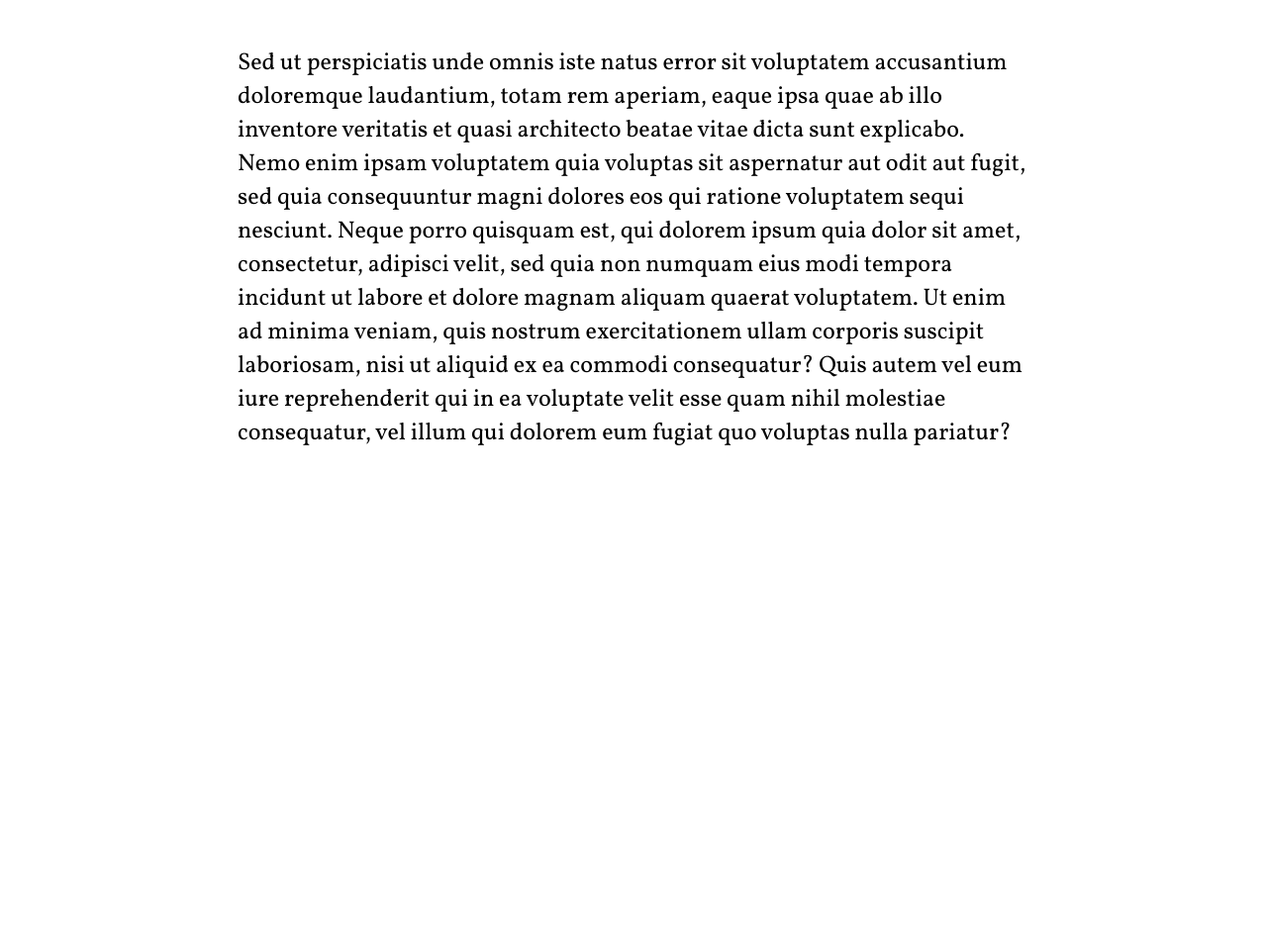
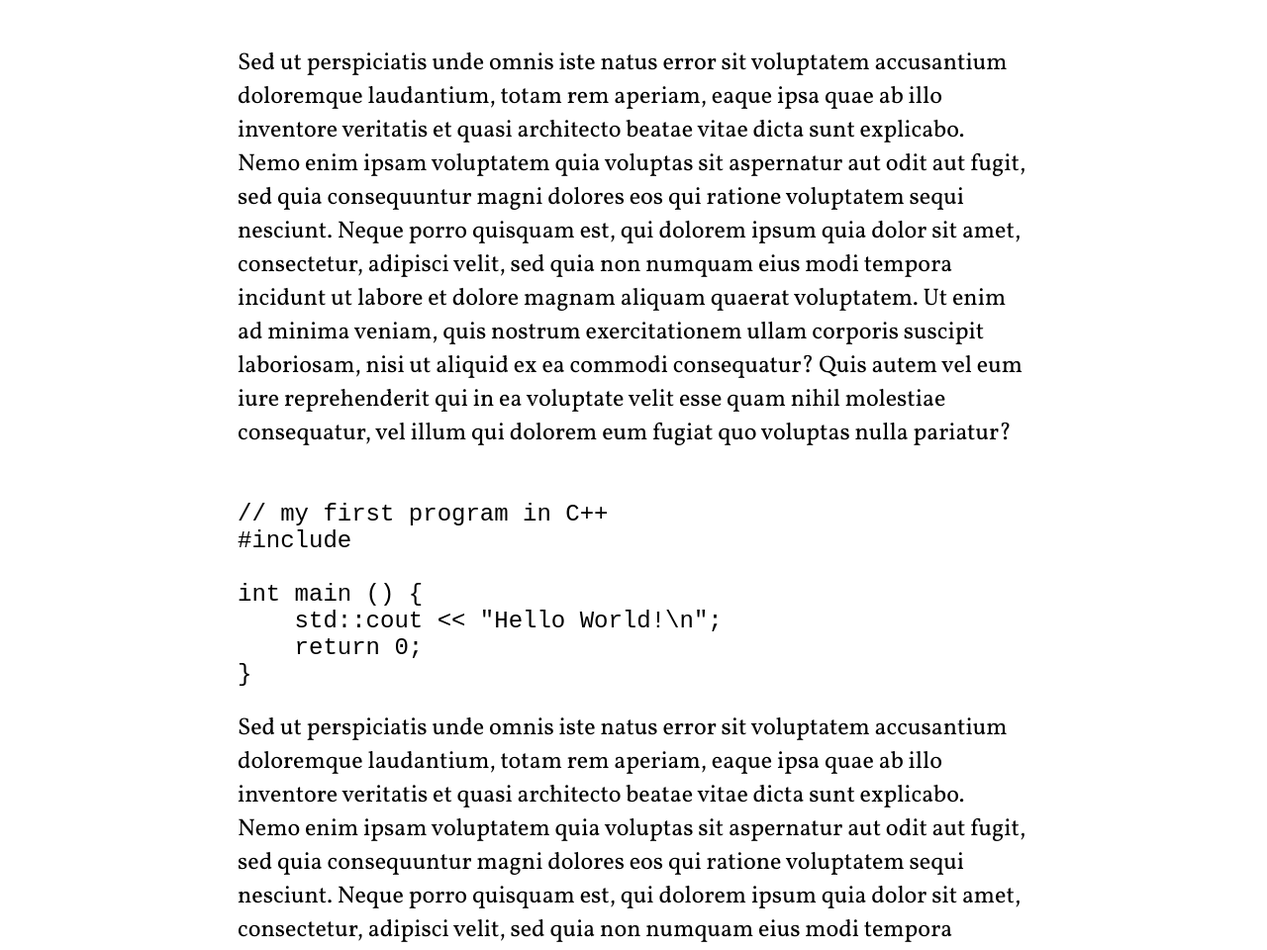
Before and after one commit to budach/budach.github.io, a plain HTML site: page index.html in a window 1280 px wide. Shown: the part 115-1075 px from the top of the page at 99% size. Before the commit the page ends 800 px from the top, so only its background shows below. Drawn offline with Linux system fonts and the light colour scheme.

Commit message:
Update index.html

```diff
--- a/index.html
+++ b/index.html
@@ -11,7 +11,16 @@
 			Hello world
 		</div>
 		<div class="post">
-			Sed ut perspiciatis unde omnis iste natus error sit voluptatem accusantium doloremque laudantium, totam rem aperiam, eaque ipsa quae ab illo inventore veritatis et quasi architecto beatae vitae dicta sunt explicabo. Nemo enim ipsam voluptatem quia voluptas sit aspernatur aut odit aut fugit, sed quia consequuntur magni dolores eos qui ratione voluptatem sequi nesciunt. Neque porro quisquam est, qui dolorem ipsum quia dolor sit amet, consectetur, adipisci velit, sed quia non numquam eius modi tempora incidunt ut labore et dolore magnam aliquam quaerat voluptatem. Ut enim ad minima veniam, quis nostrum exercitationem ullam corporis suscipit laboriosam, nisi ut aliquid ex ea commodi consequatur? Quis autem vel eum iure reprehenderit qui in ea voluptate velit esse quam nihil molestiae consequatur, vel illum qui dolorem eum fugiat quo voluptas nulla pariatur?
+Sed ut perspiciatis unde omnis iste natus error sit voluptatem accusantium doloremque laudantium, totam rem aperiam, eaque ipsa quae ab illo inventore veritatis et quasi architecto beatae vitae dicta sunt explicabo. Nemo enim ipsam voluptatem quia voluptas sit aspernatur aut odit aut fugit, sed quia consequuntur magni dolores eos qui ratione voluptatem sequi nesciunt. Neque porro quisquam est, qui dolorem ipsum quia dolor sit amet, consectetur, adipisci velit, sed quia non numquam eius modi tempora incidunt ut labore et dolore magnam aliquam quaerat voluptatem. Ut enim ad minima veniam, quis nostrum exercitationem ullam corporis suscipit laboriosam, nisi ut aliquid ex ea commodi consequatur? Quis autem vel eum iure reprehenderit qui in ea voluptate velit esse quam nihil molestiae consequatur, vel illum qui dolorem eum fugiat quo voluptas nulla pariatur?
+<pre> <code class="language-cpp">
+// my first program in C++
+#include <iostream>
+
+int main () {
+    std::cout << "Hello World!\n";
+    return 0;
+} </code></pre>
+Sed ut perspiciatis unde omnis iste natus error sit voluptatem accusantium doloremque laudantium, totam rem aperiam, eaque ipsa quae ab illo inventore veritatis et quasi architecto beatae vitae dicta sunt explicabo. Nemo enim ipsam voluptatem quia voluptas sit aspernatur aut odit aut fugit, sed quia consequuntur magni dolores eos qui ratione voluptatem sequi nesciunt. Neque porro quisquam est, qui dolorem ipsum quia dolor sit amet, consectetur, adipisci velit, sed quia non numquam eius modi tempora incidunt ut labore et dolore magnam aliquam quaerat voluptatem. Ut enim ad minima veniam, quis nostrum exercitationem ullam corporis suscipit laboriosam, nisi ut aliquid ex ea commodi consequatur? Quis autem vel eum iure reprehenderit qui in ea voluptate velit esse quam nihil molestiae consequatur, vel illum qui dolorem eum fugiat quo voluptas nulla pariatur?
 		</div>
 	</body>
 </html>
```
